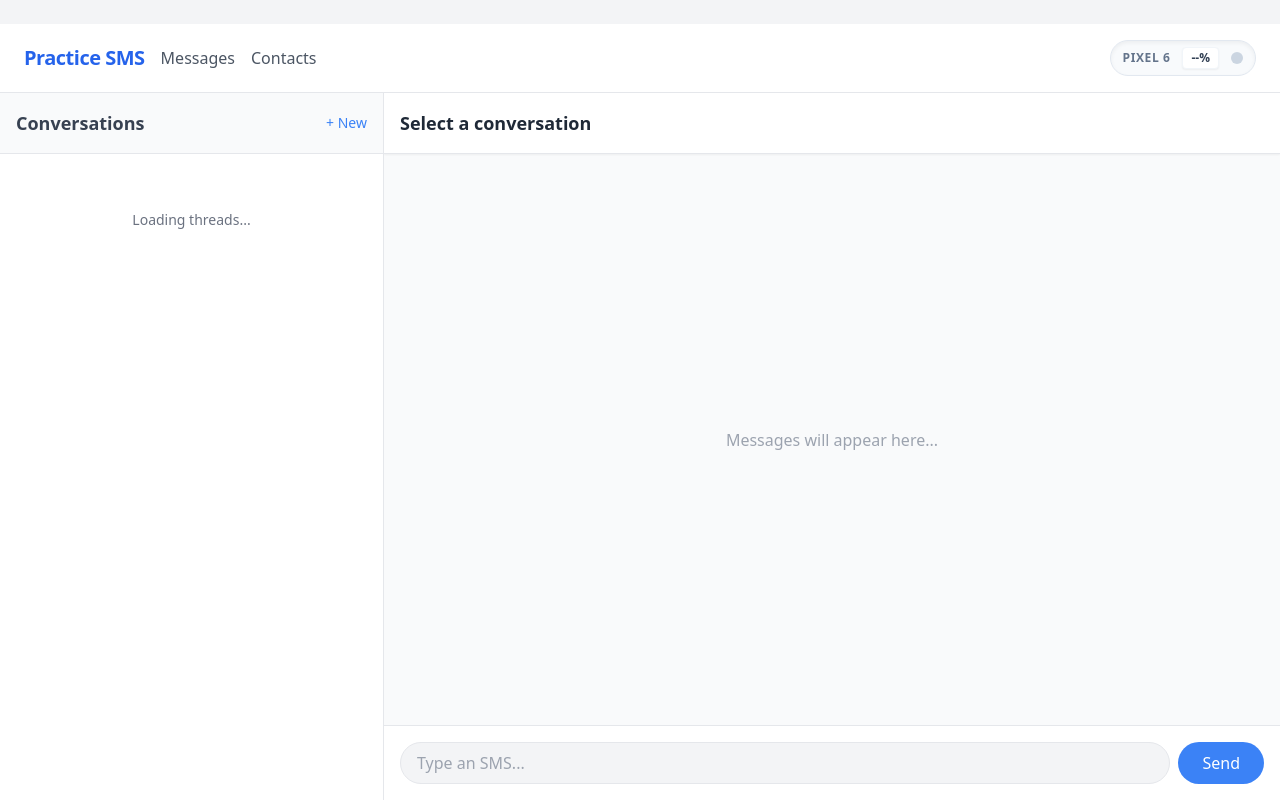
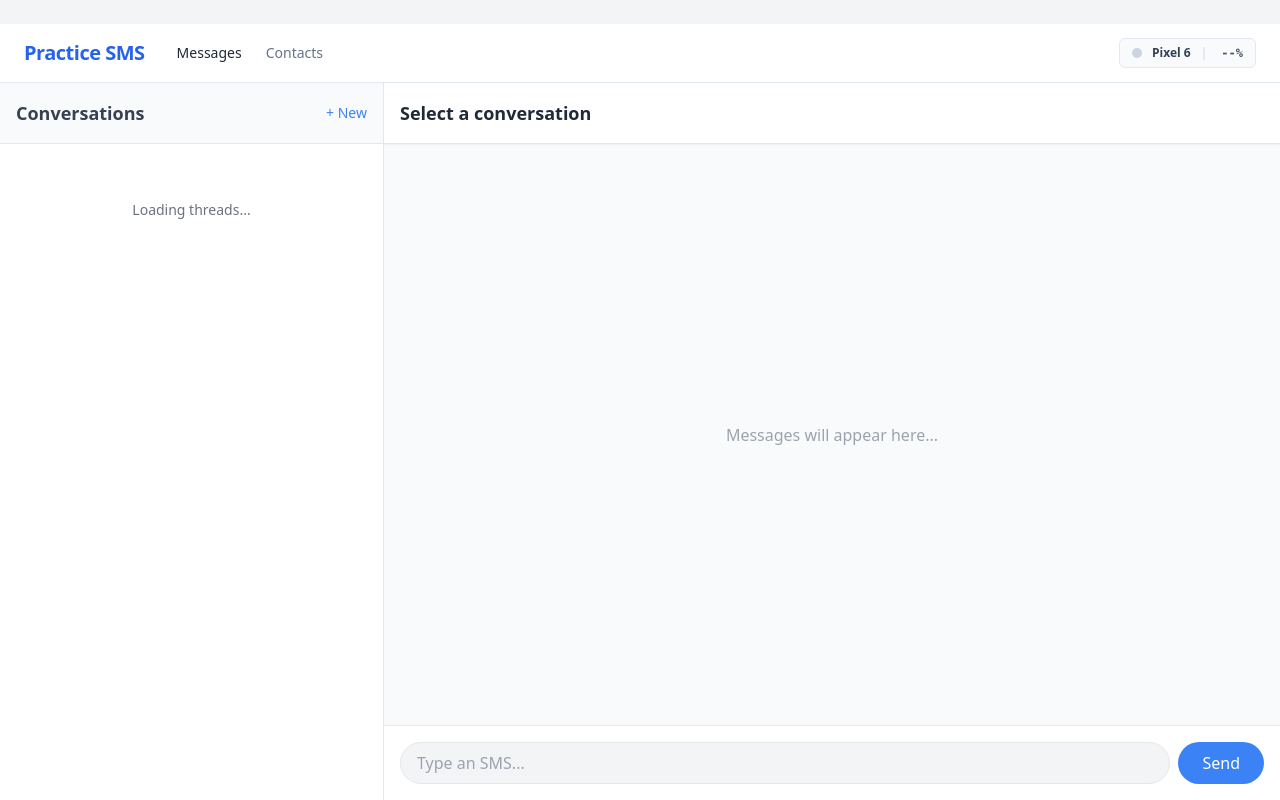
Before and after one commit to oracle7/sms-gateway, a FastAPI app: page / in a window 1280 px wide. Run offline with FastAPI, Linux system fonts and the light colour scheme; data that the repository does not hold is empty; parts of the project's set-up code (start-up, migrations or seed data) failed here and were passed over; some libraries are stand-ins or nearby versions.

Commit message:
Refactor header for modern design and improved UX
Updated the `<header>` element with modern Tailwind CSS classes for a cleaner and more consistent design. Redesigned the branding and navigation section, wrapping the title in a link and refining the styles for navigation links.

Revamped the device status section with a more compact layout, improved visual hierarchy, and added a separator between the device name and battery indicators. Enhanced the battery and charging indicators with updated styles and animations. Removed redundant elements for a cleaner codebase.

```diff
--- a/templates/components/header.html
+++ b/templates/components/header.html
@@ -1,24 +1,29 @@
-<header class="bg-white shadow-sm border-b px-6 py-4 flex items-center justify-between shrink-0">
-    <div class="flex items-center space-x-4">
-        <!-- Renamed for the medical practice -->
-        <h1 class="text-xl font-bold text-blue-600 tracking-tight">Practice SMS</h1>
-        <nav class="hidden md:flex space-x-4 ml-6">
-            <a href="/" class="text-gray-600 hover:text-blue-600 font-medium">Messages</a>
-            <a href="/contacts" class="text-gray-600 hover:text-blue-600 font-medium">Contacts</a>
+<header class="bg-white border-b border-slate-200 px-6 py-3.5 flex items-center justify-between shrink-0 shadow-sm">
+    <!-- Left: App Branding & Navigation -->
+    <div class="flex items-center space-x-8">
+        <a href="/" class="flex items-center">
+            <span class="text-xl font-bold text-blue-600 tracking-tight">Practice SMS</span>
+        </a>
+        <nav class="hidden md:flex items-center space-x-6">
+            <a href="/" class="text-sm font-medium text-slate-800 hover:text-blue-600 transition-colors">Messages</a>
+            <a href="/contacts" class="text-sm font-medium text-slate-500 hover:text-blue-600 transition-colors">Contacts</a>
         </nav>
     </div>
 
-    <!-- Pixel 6 Device Monitor -->
-    <div class="flex items-center space-x-3 bg-slate-50 px-3 py-1.5 rounded-full border border-slate-200 shadow-inner">
-        <span class="text-xs font-semibold text-slate-500 uppercase tracking-wider">Pixel 6</span>
+    <!-- Right: Sleek Pixel 6 Device Status Badge -->
+    <div class="flex items-center space-x-2.5 bg-slate-50 px-3 py-1.5 rounded-md border border-slate-200 text-xs text-slate-600 font-medium">
+        <!-- Dynamic Health LED -->
+        <div id="device-health-led" class="w-2.5 h-2.5 rounded-full bg-slate-300 transition-colors duration-300" title="Waiting for ping..."></div>
 
-        <!-- Battery Stats -->
-        <div class="flex items-center text-xs font-bold text-slate-700 bg-white px-2 py-0.5 rounded shadow-sm border border-slate-100">
-            <span id="battery-level">--%</span>
-            <span id="battery-charging" class="ml-1 hidden text-yellow-500" title="Charging">⚡</span>
+        <!-- Device Name -->
+        <span class="font-semibold text-slate-700">Pixel 6</span>
+
+        <span class="text-slate-300">|</span>
+
+        <!-- Battery & Charging Indicator -->
+        <div class="flex items-center space-x-1">
+            <span id="battery-charging" class="hidden text-amber-500 font-bold" title="Charging">⚡</span>
+            <span id="battery-level" class="font-mono text-slate-600 font-semibold">--%</span>
         </div>
-
-        <!-- Dynamic Health LED -->
-        <div id="device-health-led" class="w-3 h-3 rounded-full bg-slate-300 ml-1" title="Waiting for ping..."></div>
     </div>
 </header>
```
